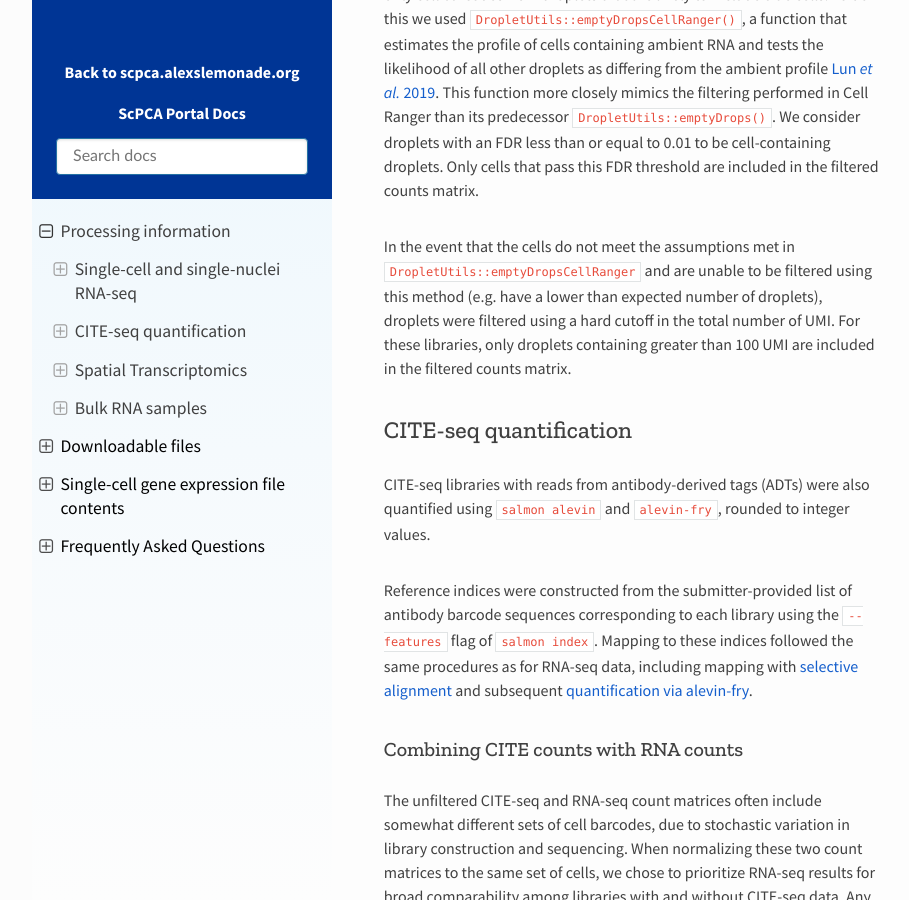
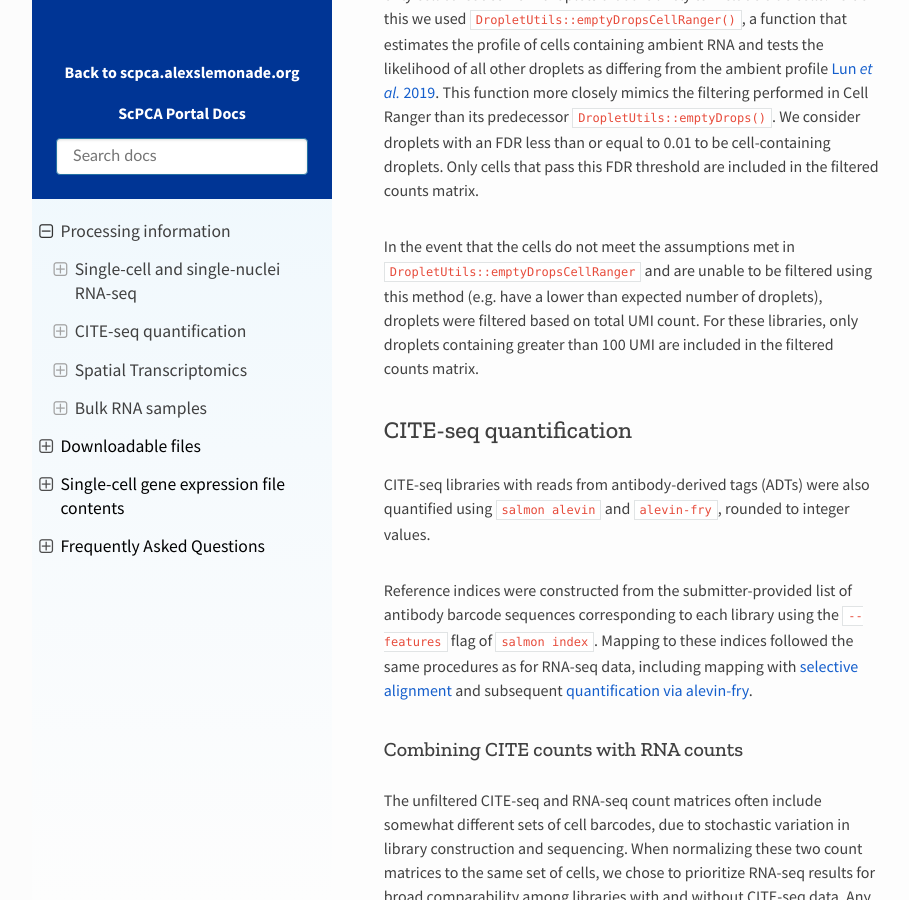
Before and after one commit to DongzeHE/scpca-docs, a Sphinx documentation site: the page built from docs/processing_information.md, in a window 1280 px wide and 900 px high, scrolled down 1974 px. Shown: the whole window, without its empty margins (158-1067 px from the left). Built offline with Sphinx 7.4.7 and the Read the Docs theme 2.0.0, drawn with Linux system fonts in a browser that asks for light colours.

Commit message:
simplify hard cutoff description

```diff
--- a/docs/processing_information.md
+++ b/docs/processing_information.md
@@ -53,7 +53,7 @@ This function more closely mimics the filtering performed in Cell Ranger than it
 We consider droplets with an FDR less than or equal to 0.01 to be cell-containing droplets.
 Only cells that pass this FDR threshold are included in the filtered counts matrix.
 
-In the event that the cells do not meet the assumptions met in `DropletUtils::emptyDropsCellRanger` and are unable to be filtered using this method (e.g. have a lower than expected number of droplets), droplets were filtered using a hard cutoff in the total number of UMI.
+In the event that the cells do not meet the assumptions met in `DropletUtils::emptyDropsCellRanger` and are unable to be filtered using this method (e.g. have a lower than expected number of droplets), droplets were filtered based on total UMI count.
 For these libraries, only droplets containing greater than 100 UMI are included in the filtered counts matrix.
 
 ## CITE-seq quantification
```
